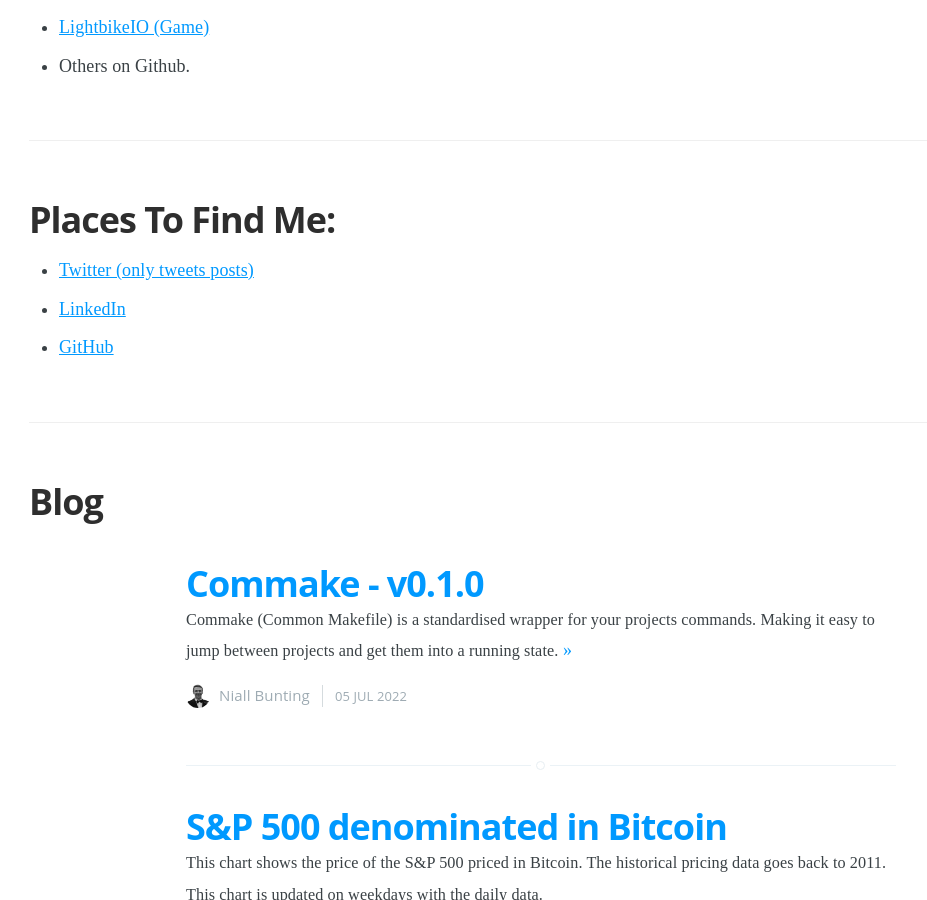
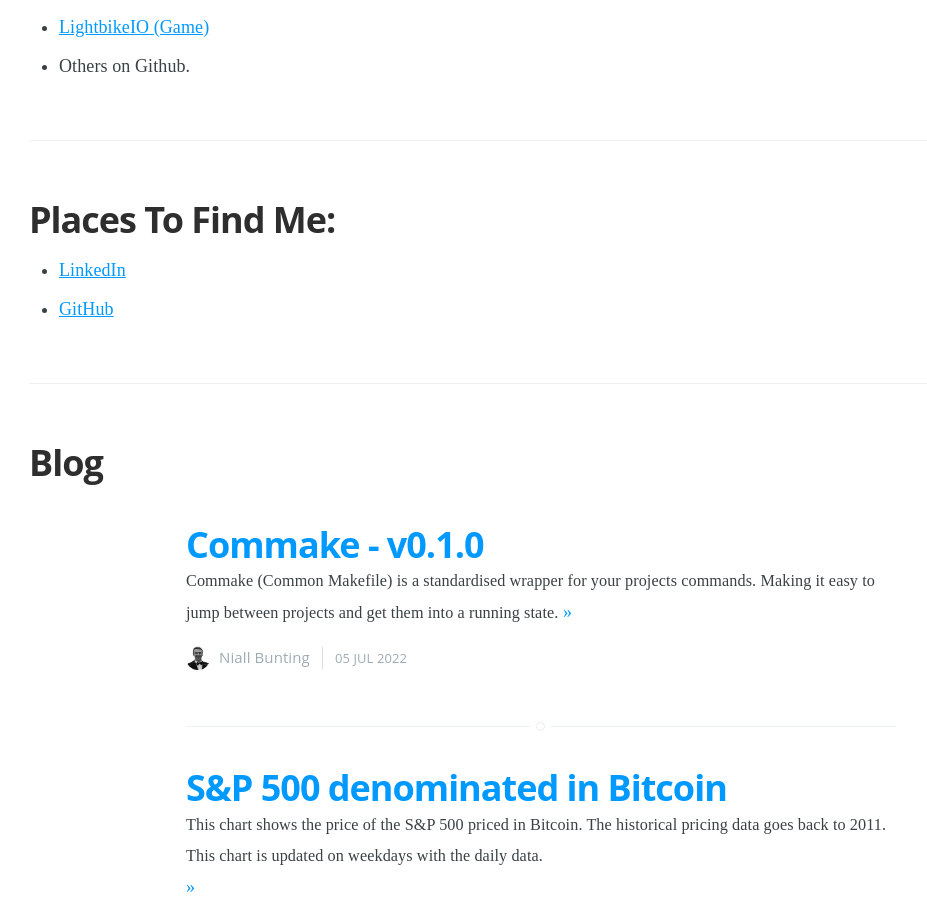
Before and after one commit to NiallBunting/niallbunting.github.io, a Jekyll site: the page built from index.html, in a window 1280 px wide and 900 px high, scrolled down 563 px. Shown: the whole window, without its empty margins (99-1026 px from the left). Built offline with Jekyll 4.4.1, drawn with Linux system fonts in a browser that asks for light colours; the list of posts is cut into pages by our own code.

Commit message:
Remove twitter stuff

```diff
--- a/_includes/follow.html
+++ b/_includes/follow.html
@@ -1,6 +1,6 @@
 <section class="follow">
-    <h4>Follow</h4>
+    <!--<h4>Follow</h4>
     <a class="icon-twitter" href="http://twitter.com/niallbunting">
         <span class="hidden">Twitter</span>
-    </a>
+    </a>-->
 </section>
--- a/_includes/share.html
+++ b/_includes/share.html
@@ -1,9 +1,9 @@
 <section class="share">
     <h4>Share</h4>
-    <a class="icon-twitter" href="http://twitter.com/share?text={{page.title}}&amp;url={{site.domain_name}}{{ page.url }}"
+    <!--<a class="icon-twitter" href="http://twitter.com/share?text={{page.title}}&amp;url={{site.domain_name}}{{ page.url }}"
         onclick="window.open(this.href, 'twitter-share', 'width=550,height=235');return false;">
         <span class="hidden">Twitter</span>
-    </a>
+    </a>-->
     <a class="icon-facebook" href="https://www.facebook.com/sharer/sharer.php?u={{site.domain_name}}{{page.url}}"
         onclick="window.open(this.href, 'facebook-share','width=580,height=296');return false;">
         <span class="hidden">Facebook</span>
--- a/_layouts/index.html
+++ b/_layouts/index.html
@@ -56,7 +56,6 @@
 				<p>
 					<h2>Places To Find Me:</h2>
 					<ul>
-						<li><a href="https://twitter.com/NiallBunting">Twitter (only tweets posts)</a></li>
 						<li><a href="http://linkedin.com/in/niallbunting">LinkedIn</a></li>
 						<li><a href="http://github.com/NiallBunting/">GitHub</a></li>
 					</ul>
```
